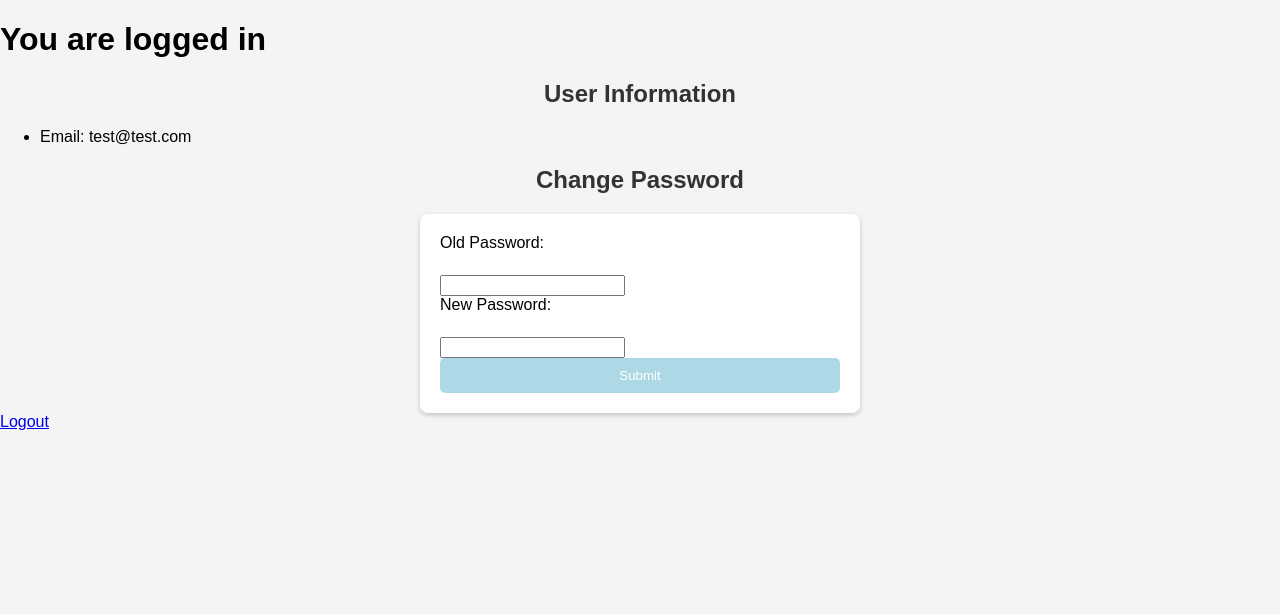
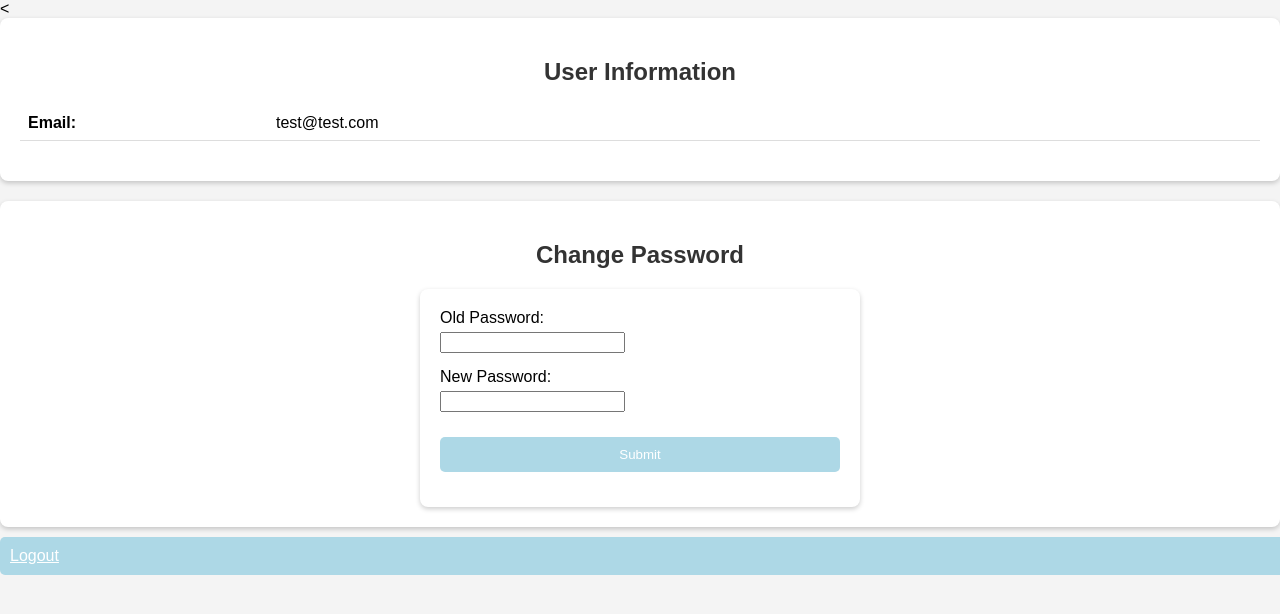
Before and after one commit to anibalhsm/StickyLink, a Flask app: page /Account in a window 1280 px wide. Shown: the part 94-708 px from the top of the page. Run offline with Flask 2, Linux system fonts and the light colour scheme; a user stored in the database is signed in.

Commit message:
modified:   app.py 	modified:   static/css/main.css 	modified:   templates/admin_users.html 	modified:   templates/contact.html 	modified:   templates/home.html 	modified:   templates/main.html

```diff
--- a/app.py
+++ b/app.py
@@ -55,7 +55,6 @@ class Product(db.Model):
 @click.argument('username')
 @with_appcontext
 def promote_to_admin(username):
-    """Promote a user to an admin role."""
     user = Users.query.filter_by(username=username).first()
     if not user:
         click.echo(f"User {username} not found.")
--- a/static/css/main.css
+++ b/static/css/main.css
@@ -257,3 +257,142 @@ form label {
     background-color: var(--button-hover-bg-color); /* Change background to indicate active dragging */
     border-color: var(--link-hover-color); /* More noticeable border color */
 }
+
+.user-info {
+    background: var(--form-bg-color);
+    padding: 20px;
+    border-radius: 8px;
+    box-shadow: 0 2px 5px rgba(0, 0, 0, 0.2);
+    margin-bottom: 20px;
+}
+
+.user-info table {
+    width: 100%;
+    border-collapse: collapse;
+    margin-bottom: 20px;
+}
+
+.user-info th,
+.user-info td {
+    text-align: left;
+    padding: 8px;
+    border-bottom: 1px solid var(--input-border-color);
+}
+
+.user-info th {
+    width: 20%;
+}
+
+.form-container {
+    background: var(--form-bg-color);
+    padding: 20px;
+    border-radius: 8px;
+    box-shadow: 0 2px 5px rgba(0, 0, 0, 0.2);
+}
+
+.form-group {
+    margin-bottom: 10px;
+}
+
+.submit-btn, .login-btn, .logout-btn {
+    display: block;
+    width: 100%;
+    padding: 10px;
+    margin-top: 10px;
+    background-color: var(--button-bg-color);
+    color: white;
+    border: none;
+    border-radius: 5px;
+    cursor: pointer;
+}
+
+.submit-btn:hover, .login-btn:hover, .logout-btn:hover {
+    background-color: var(--button-hover-bg-color);
+}
+
+.logout-btn {
+    background-color: var(--button-delete-bg-color);
+}.container {
+    max-width: 900px; /* or any other max-width you prefer */
+    margin: 0 auto; /* Center the container */
+    padding: 20px;
+}
+
+.user-management-form {
+    background-color: var(--form-bg-color);
+    padding: 20px;
+    border-radius: 8px;
+    margin-bottom: 20px;
+    box-shadow: 0 2px 4px rgba(0,0,0,0.1);
+}
+
+/* Form and form elements styling */
+form {
+    display: flex;
+    flex-direction: column; /* Stack the form items vertically */
+}
+
+.form-group {
+    margin-bottom: 15px;
+}
+
+input[type="text"],
+select {
+    width: 100%;
+    padding: 10px;
+    margin-bottom: 10px;
+    border-radius: 4px;
+    border: 1px solid var(--input-border-color);
+}
+
+input[type="submit"],
+input[type="button"] {
+    padding: 10px 20px;
+    margin-right: 10px; /* Space between buttons */
+    border: none;
+    border-radius: 5px;
+    cursor: pointer;
+}
+
+/* Flexbox for inline buttons */
+.form-buttons {
+    display: flex;
+    justify-content: flex-start; /* Align buttons to the start of the form */
+}
+
+/* User list styling */
+.user-list {
+    margin-top: 20px;
+    border-top: 1px solid var(--input-border-color);
+    padding-top: 20px;
+}
+
+.user-item {
+    display: flex;
+    justify-content: space-between; /* Spread the user info and delete button */
+    align-items: center; /* Center items vertically */
+    margin-bottom: 10px; /* Space between user items */
+}
+
+.user-info {
+    flex-grow: 1; /* Allow user info to fill the space */
+}
+
+.delete-btn {
+    background-color: var(--button-delete-bg-color);
+}
+
+.delete-btn:hover {
+    background-color: var(--button-hover-bg-color);
+}
+
+@media (max-width: 768px) {
+    .form-buttons {
+        flex-direction: column;
+    }
+
+    input[type="submit"],
+    input[type="button"] {
+        margin-bottom: 10px;
+    }
+}
--- a/templates/home.html
+++ b/templates/home.html
@@ -26,22 +26,36 @@
         {% endif %}
     </nav>
     {% if current_user.is_authenticated %}
-    <h1>You are logged in</h1>
-    <h2>User Information</h2>
-    <ul>
-        <li>Email: {{ current_user.username }}</li>
-    </ul>
-    <h2>Change Password</h2>
-    <form action="{{ url_for('change_password') }}" method="post">
-        <label for="old_password">Old Password:</label><br>
-        <input type="password" id="old_password" name="old_password"><br>
-        <label for="new_password">New Password:</label><br>
-        <input type="password" id="new_password" name="new_password"><br>
-        <input type="submit" value="Submit">
-    </form>
-    <a href="/logout">Logout</a>
+    <<div class="user-info">
+        <h2>User Information</h2>
+        <table>
+            <tr>
+                <th>Email:</th>
+                <td>{{ current_user.username }}</td>
+            </tr>
+            <!-- You can add more rows for additional user info here -->
+        </table>
+    </div>
+    <div class="form-container">
+        <h2>Change Password</h2>
+        <form action="{{ url_for('change_password') }}" method="post">
+            <div class="form-group">
+                <label for="old_password">Old Password:</label>
+                <input type="password" id="old_password" name="old_password" class="form-control" required>
+            </div>
+            <div class="form-group">
+                <label for="new_password">New Password:</label>
+                <input type="password" id="new_password" name="new_password" class="form-control" required>
+            </div>
+            <div class="form-group">
+                <input type="submit" value="Submit" class="submit-btn">
+            </div>
+        </form>
+    </div>
+    <a href="{{ url_for('logout') }}" class="logout-btn">Logout</a>
     {% else %}
     <h1>You are not logged in</h1>
+    <a href="{{ url_for('login') }}" class="login-btn">Login</a>
     {% endif %}
 
 </body>
--- a/templates/main.html
+++ b/templates/main.html
@@ -29,10 +29,12 @@
     </nav>
     </header>
     <main>
-        <section id="hero" class="section-hero">
+        <div class="container">
+            <section class="content-section">
             <h1>Welcome to StickyLink!</h1>
             <p>Your trusted source for Sticky Linerless Labels.</p>
         </section>
+
         <div class="container">
             <section class="content-section">
                 <h2>Why Choose Us?</h2>
```
Also changed, not shown: templates/admin_users.html (+18 -9 lines), templates/contact.html (+24 -15 lines).
